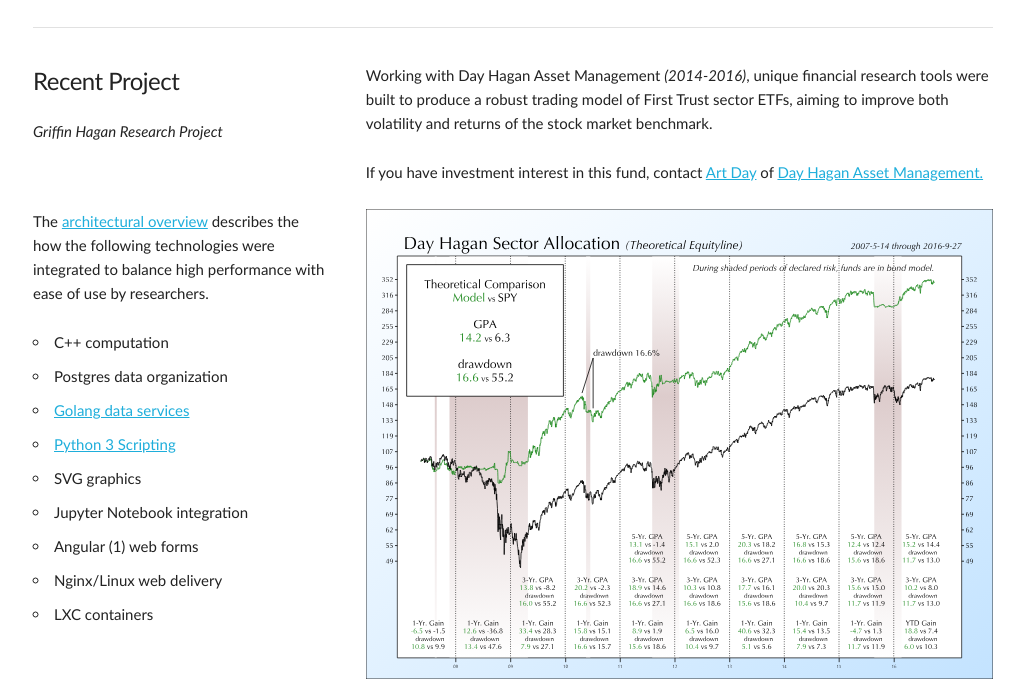
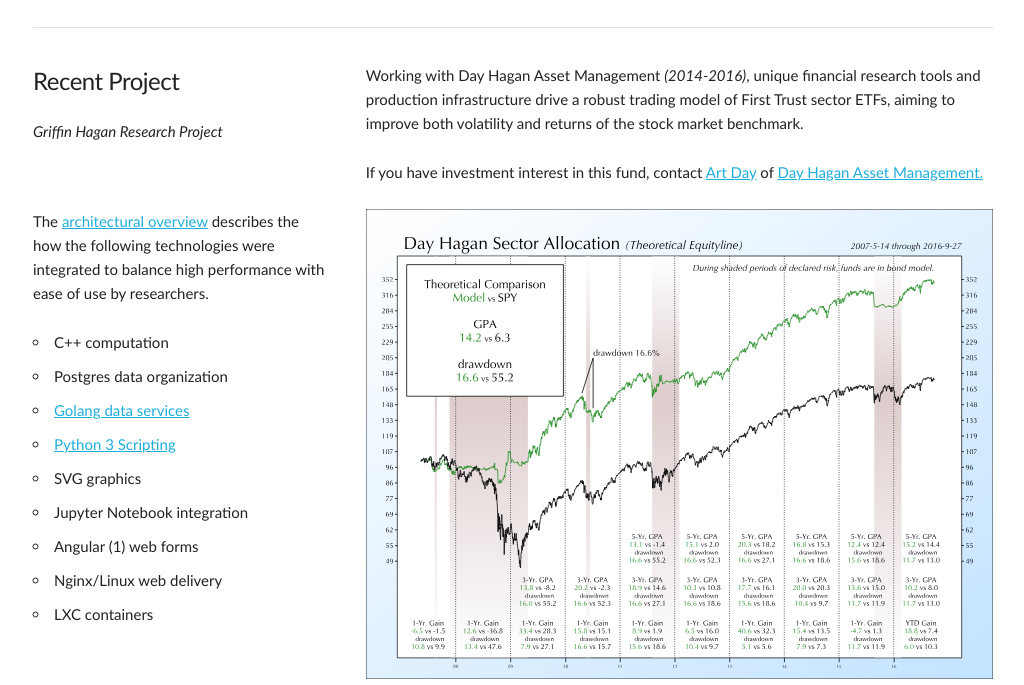
Before and after one commit to JohnCGriffin/JohnCGriffin.github.io, a plain HTML site: page index.html in a window 1280 px wide. Shown: the part 136-821 px from the top of the page, without its empty margins (127-1151 px from the left). Drawn offline with Linux system fonts and the light colour scheme.

Commit message:
Update index.html

```diff
--- a/index.html
+++ b/index.html
@@ -47,7 +47,7 @@
         </div>
         <div class="two-thirds column">
           <p>Working with Day Hagan Asset Management <em>(2014-2016)</em>, unique
-            financial research tools were built to produce a robust trading model of
+            financial research tools and production infrastructure drive a robust trading model of
             First Trust sector ETFs, aiming to improve
             both volatility and returns of the stock market benchmark.</p>
           <p>If you have investment interest in this fund,
```
